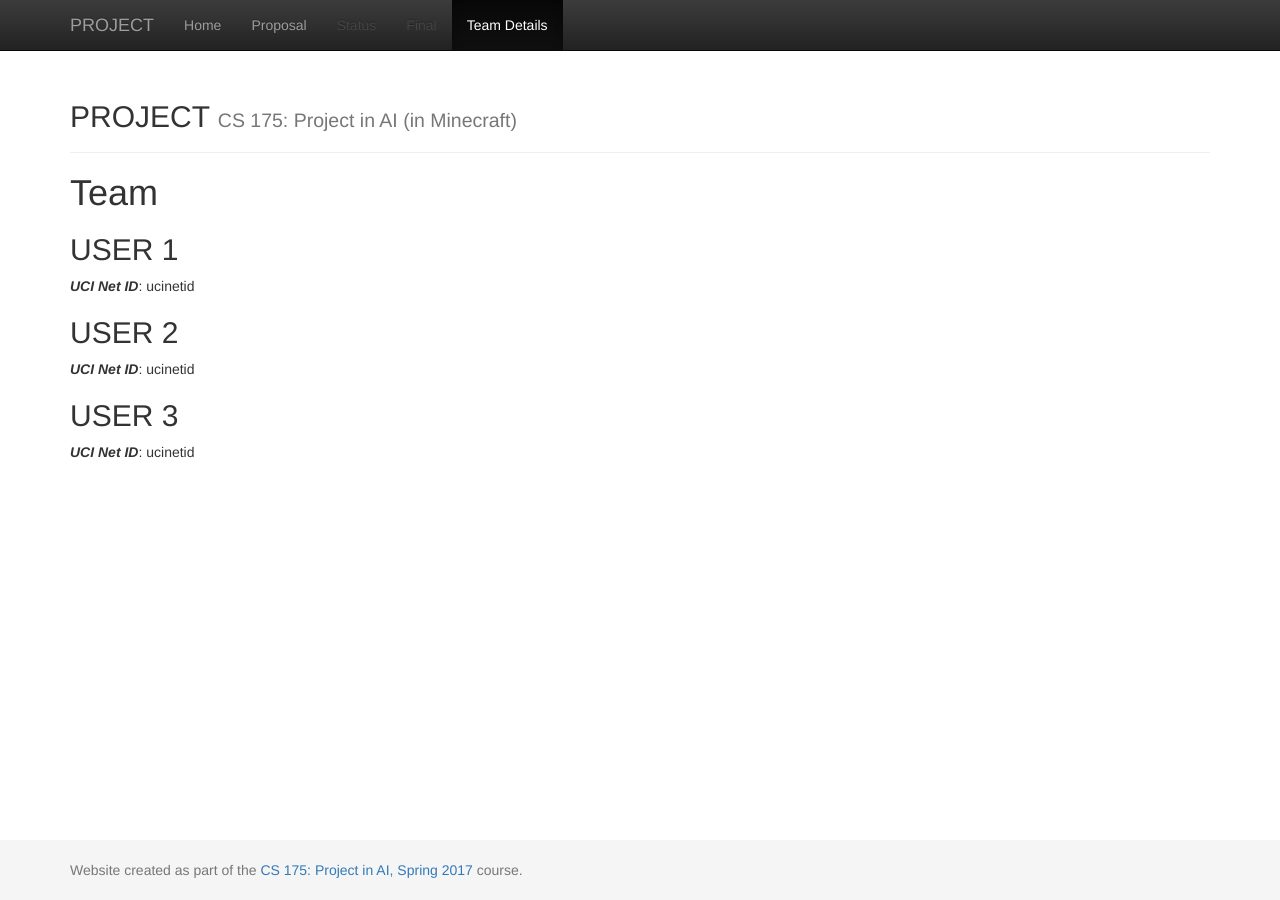
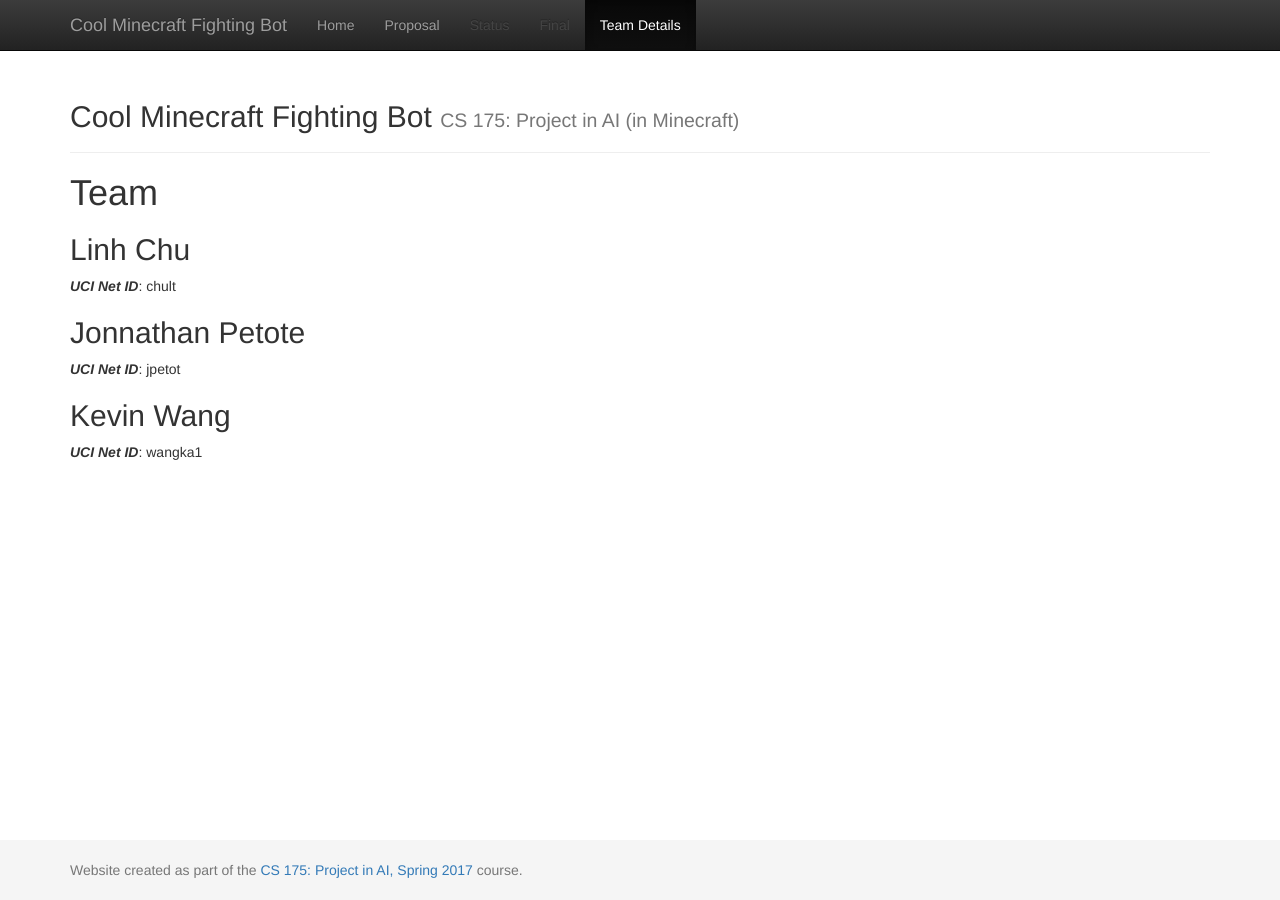
Before and after one commit to UCI-CS-175-Cool-Kids-Club/Neat_Fighter, a Jekyll site: the page built from docs/team.md, in a window 1280 px wide. Built offline with Jekyll 4.4.1, drawn with Linux system fonts in a browser that asks for light colours.

Commit message:
filled out the template
wrote project name and team member names

```diff
--- a/docs/_config.yml
+++ b/docs/_config.yml
@@ -1,7 +1,7 @@
 ###########
 # site.title
 
-title:    'PROJECT'
+title:    'Cool Minecraft Fighting Bot'
 subtitle: 'CS 175: Project in AI (in Minecraft)'
 
 
--- a/docs/team.md
+++ b/docs/team.md
@@ -5,12 +5,11 @@
 
 # {{ page.title }}
 
+## Linh Chu
+***UCI Net ID***: chult
 
-## USER 1
-***UCI Net ID***: ucinetid
+## Jonnathan Petote
+***UCI Net ID***: jpetot
 
-## USER 2
-***UCI Net ID***: ucinetid
-
-## USER 3
-***UCI Net ID***: ucinetid
+## Kevin Wang
+***UCI Net ID***: wangka1
```
